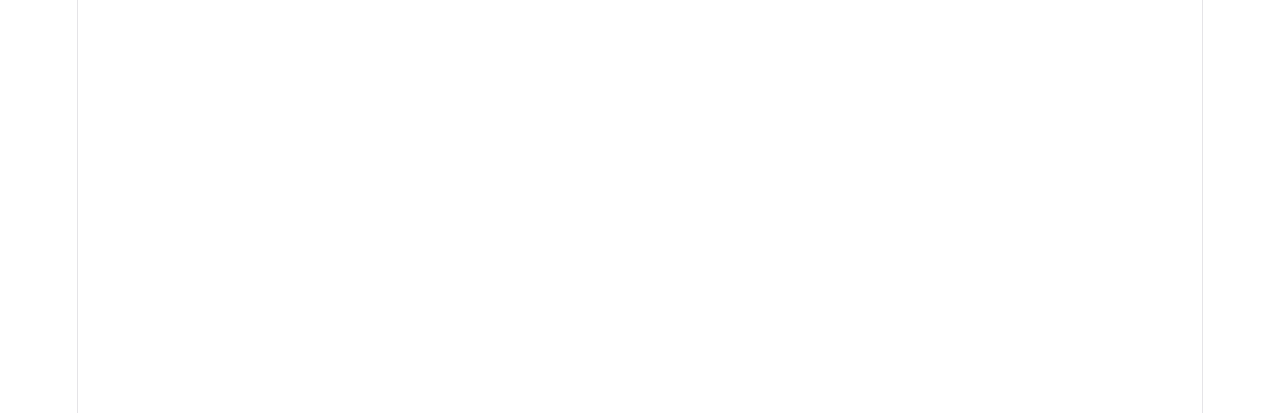
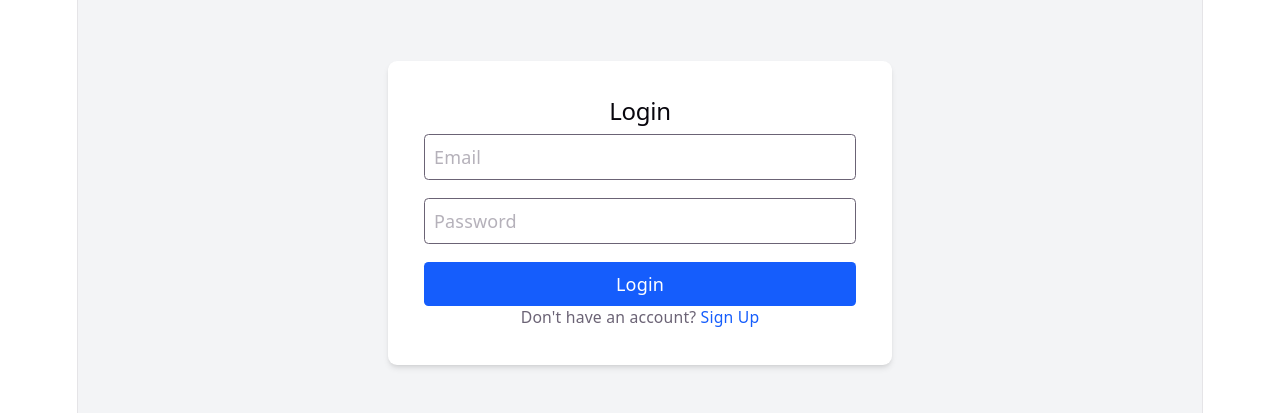
Before and after one commit to Nayan7435/job-portal, a React (Vite) app in the folder client/: page /login in a window 1280 px wide. Before the commit this address had no page. Shown: the part 187-600 px from the top of the page. Built offline with nearby package versions, Linux system fonts and the light colour scheme.

Commit message:
feat: add Login page and fix React Router v6 element prop

```diff
--- a/client/src/App.jsx
+++ b/client/src/App.jsx
@@ -1,10 +1,12 @@
 import { Routes, Route } from 'react-router-dom';
 import Signup from './pages/Signup';
+import Login from './pages/Login';
 
 function App() {
   return (
     <Routes>
       <Route path="/signup" element={<Signup />} />
+      <Route path="/login" element={<Login />}></Route>
     </Routes>
   );
 }
--- a/client/src/pages/Login.jsx
+++ b/client/src/pages/Login.jsx
@@ -0,0 +1,92 @@
+import { useState } from 'react';
+import { useNavigate, Link } from 'react-router-dom'
+import axiosInstance from '../utils/axiosInstance';
+import { useAuth } from '../context/useAuth';
+
+const Login = () => {
+    const [formData, setFormData] = useState({
+        email: '',
+        password: '',
+    });
+
+    const [error, setError] = useState('');
+    const [loading, setLoading] = useState(false);
+
+    const navigate = useNavigate();
+    const { login } = useAuth();
+
+    const handleChange = (e) => {
+        setFormData({...formData, [e.target.name]: e.target.value });
+    };
+
+    const handleSubmit = async (e) => {
+        e.preventDefault();
+        setError('');
+        setLoading(true);
+
+        try {
+            const response = await axiosInstance.post('/auth/login', formData);
+            login(response.data.user, response.data.token);
+            navigate('/jobs');
+        } catch (err) {
+            setError(err.response?.data?.message || 'Something went wrong');
+        } finally {
+            setLoading(false);
+        }
+    };
+
+    return (
+    <div className="min-h-screen flex items-center justify-center bg-gray-100">
+      <form
+        onSubmit={handleSubmit}
+        className="bg-white p-8 rounded-lg shadow-md w-full max-w-md"
+      >
+        <h2 className="text-2xl font-bold mb-6 text-center">Login</h2>
+
+        {error && (
+          <p className="bg-red-100 text-red-600 p-2 rounded mb-4 text-sm">
+            {error}
+          </p>
+        )}
+
+        <input
+          type="email"
+          name="email"
+          placeholder="Email"
+          value={formData.email}
+          onChange={handleChange}
+          required
+          className="w-full p-2 border rounded mb-4"
+        />
+
+        <input
+          type="password"
+          name="password"
+          placeholder="Password"
+          value={formData.password}
+          onChange={handleChange}
+          required
+          className="w-full p-2 border rounded mb-4"
+        />
+
+        <button
+          type="submit"
+          disabled={loading}
+          className="w-full bg-blue-600 text-white p-2 rounded hover:bg-blue-700 disabled:bg-gray-400"
+        >
+          {loading ? 'Logging in...' : 'Login'}
+        </button>
+
+        <p className="text-center mt-4 text-sm">
+          Don't have an account?{' '}
+          <Link to="/signup" className="text-blue-600">
+            Sign Up
+          </Link>
+        </p>
+      </form>
+    </div>
+  );
+
+};
+
+export default Login;
```
